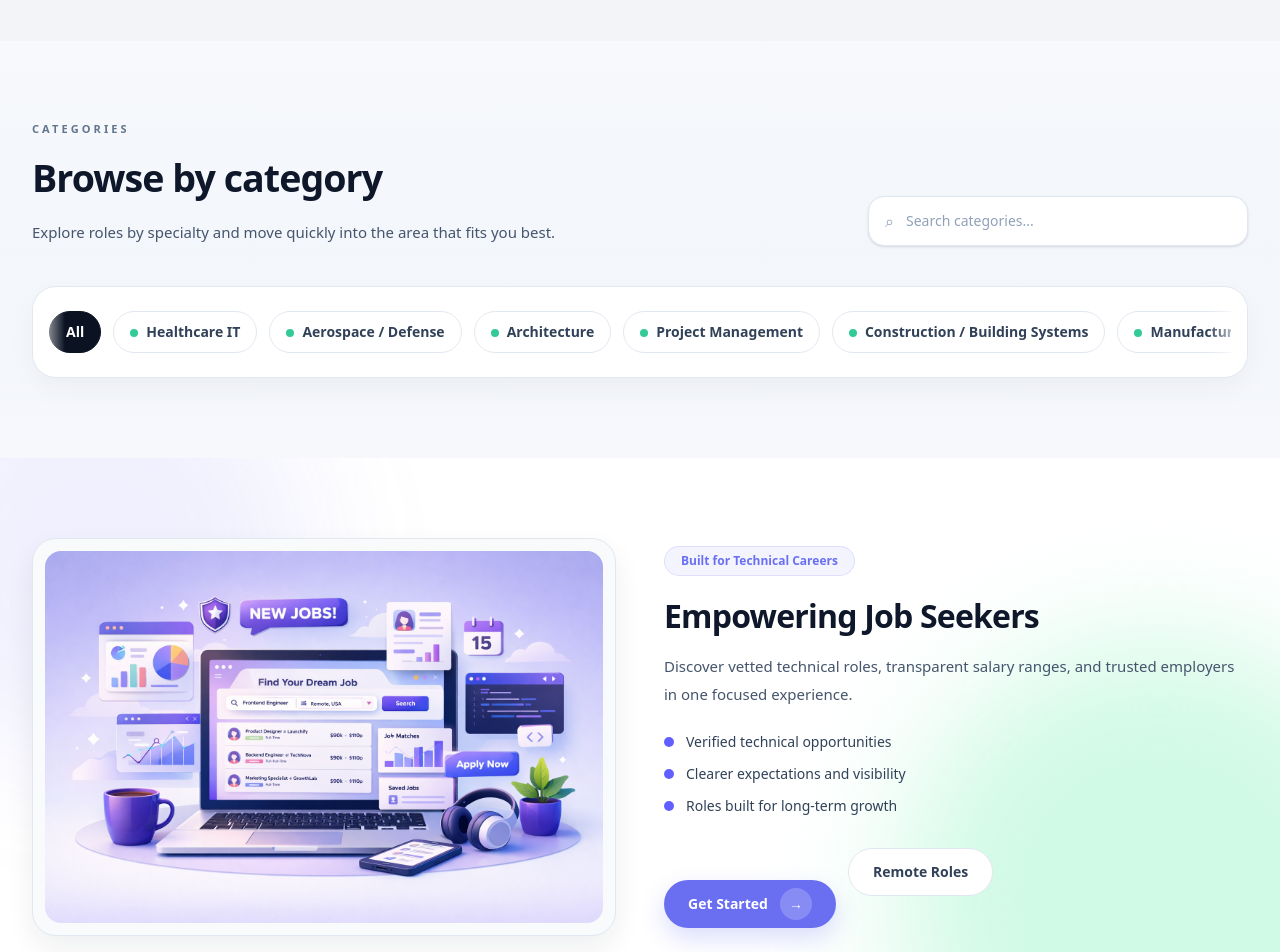
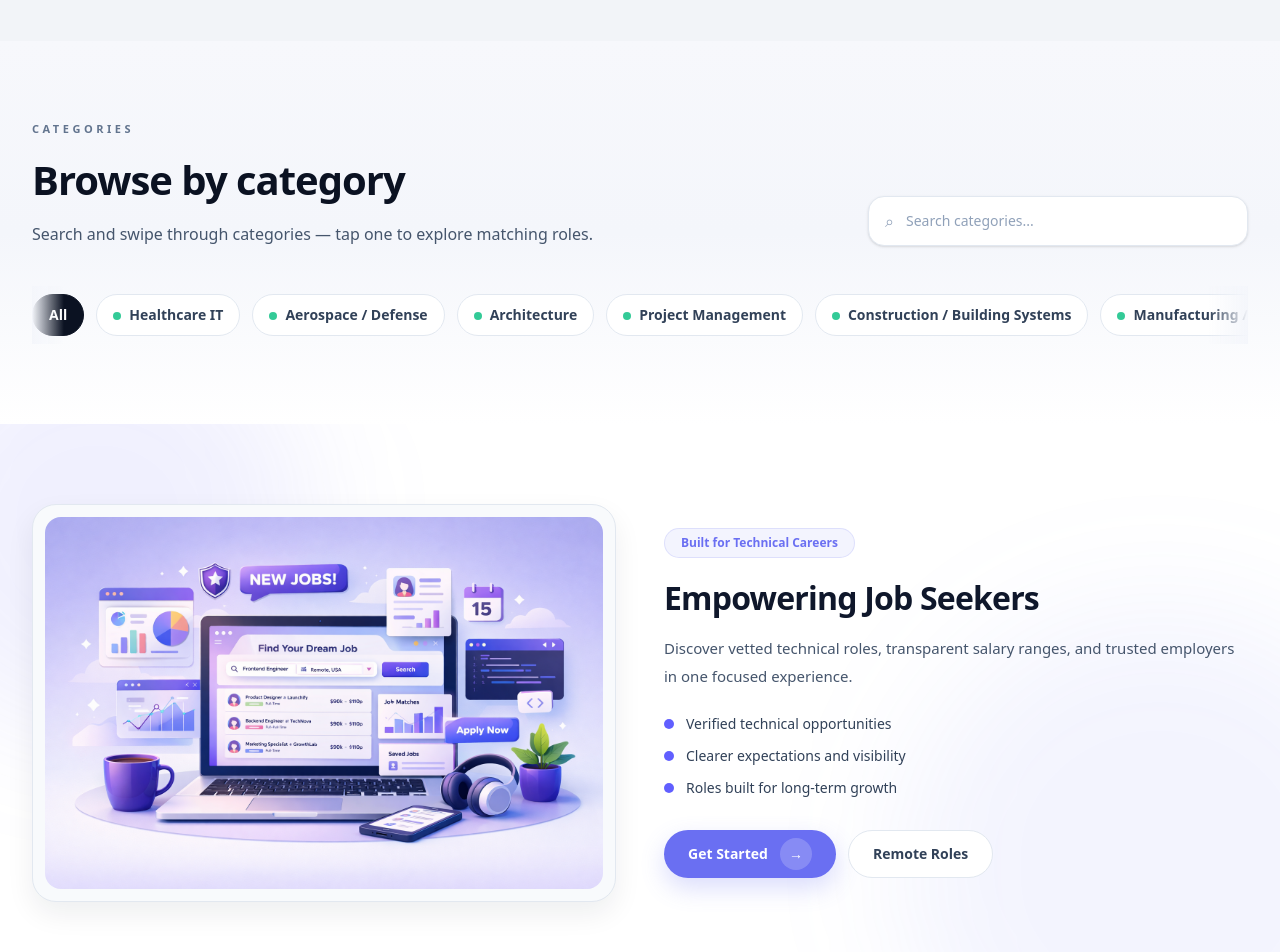
Before and after one commit to adebisidolapo/technicaljobboard, a Next.js app: page / in a window 1280 px wide. Shown: the part 1940-2892 px from the top of the page. Built offline with nearby package versions, Linux system fonts and the light colour scheme; no server answers; the database is empty.

Commit message:
update home page

```diff
--- a/app/page.tsx
+++ b/app/page.tsx
@@ -230,20 +230,24 @@ export default function Home() {
       {/* ================= CATEGORIES ================= */}
 <section
   id="categories"
-        className={`relative overflow-hidden bg-[#F3F6FB] ${sectionPadding}`}
+  className="relative overflow-hidden bg-[#F4F6FB] py-14 sm:py-16 md:py-20"
 >
   <div className="pointer-events-none absolute inset-0">
-          <div className="absolute inset-0 bg-gradient-to-b from-[#F7F9FC] via-[#F3F6FB] to-[#F6F8FC]" />
+    <div className="absolute inset-0 bg-gradient-to-b from-[#F7F8FC] via-[#F4F6FB] to-white" />
   </div>
 
-        <div className={`relative ${container}`}>
+  <div className="relative mx-auto w-full max-w-7xl px-4 sm:px-6 lg:px-8">
     <div className="flex flex-col gap-6 md:flex-row md:items-end md:justify-between">
       <div>
-              <p className={eyebrow}>Categories</p>
-              <h3 className={sectionTitle}>Browse by category</h3>
-              <p className={sectionBody}>
-                Explore roles by specialty and move quickly into the area that
-                fits you best.
+        <p className="text-[11px] font-semibold uppercase tracking-[0.32em] text-slate-500">
+          Categories
+        </p>
+        <h3 className="mt-3 text-[clamp(1.5rem,3.2vw,2.5rem)] font-extrabold tracking-tight text-[#0B1222]">
+          Browse by category
+        </h3>
+        <p className="mt-3 max-w-2xl text-sm text-slate-600 md:text-base">
+          Search and swipe through categories — tap one to explore matching
+          roles.
         </p>
       </div>
 
@@ -282,7 +286,7 @@ export default function Home() {
     </div>
 
     <div className="mt-8 sm:mt-10">
-            <div className="relative rounded-3xl border border-slate-200 bg-white p-4 shadow-[0_12px_28px_rgba(15,23,42,0.04)]">
+      <div className="relative">
         <div className="no-scrollbar flex gap-3 overflow-x-auto scroll-smooth py-2 pr-2 snap-x snap-mandatory">
           <button
             type="button"
@@ -337,11 +341,11 @@ export default function Home() {
         </div>
 
         <div
-                className="pointer-events-none absolute inset-y-0 left-0 w-8 rounded-l-3xl bg-gradient-to-r from-white to-transparent"
+          className="pointer-events-none absolute inset-y-0 left-0 w-8 bg-gradient-to-r from-[#F4F6FB] to-transparent"
           aria-hidden
         />
         <div
-                className="pointer-events-none absolute inset-y-0 right-0 w-10 rounded-r-3xl bg-gradient-to-l from-white to-transparent"
+          className="pointer-events-none absolute inset-y-0 right-0 w-10 bg-gradient-to-l from-[#F4F6FB] to-transparent"
           aria-hidden
         />
       </div>
@@ -360,7 +364,7 @@ export default function Home() {
 <section className={`relative overflow-hidden bg-white ${sectionPadding}`}>
   <div className="pointer-events-none absolute inset-0">
     <div className="absolute -top-28 -left-28 h-[420px] w-[420px] rounded-full bg-[rgba(106,111,242,0.10)] blur-3xl" />
-          <div className="absolute -bottom-36 right-[-140px] h-[520px] w-[520px] rounded-full bg-emerald-100 blur-3xl" />
+    <div className="absolute -bottom-36 right-[-140px] h-[520px] w-[520px] rounded-full bg-[rgba(106,111,242,0.08)] blur-3xl" />
   </div>
 
   <div className={`relative ${container}`}>
@@ -408,13 +412,14 @@ export default function Home() {
           <button
             type="button"
             onClick={() => router.push("/all-jobs")}
-  className="mt-8 inline-flex h-12 items-center gap-3 rounded-xl bg-[var(--brand-purple)] px-6 text-sm font-semibold text-white shadow-[0_10px_24px_rgba(106,111,242,0.24)] transition hover:opacity-95"
+            className="inline-flex h-12 items-center gap-3 rounded-xl bg-[var(--brand-purple)] px-6 text-sm font-semibold text-white shadow-[0_10px_24px_rgba(106,111,242,0.24)] transition hover:opacity-95"
           >
             Get Started
             <span className="inline-flex h-8 w-8 items-center justify-center rounded-full bg-white/20">
               →
             </span>
           </button>
+
           <button
             type="button"
             onClick={() => router.push("/all-jobs?loc=Remote")}
--- a/components/home/FeaturedJobsSection.tsx
+++ b/components/home/FeaturedJobsSection.tsx
@@ -158,8 +158,6 @@ type ApiJob = {
   remote?: boolean;
   salaryMin?: number | null;
   salaryMax?: number | null;
-  currency?: string | null;
-  publishedAt?: string | null;
   company?: { name?: string | null } | null;
   locations?: Array<{
     label?: string | null;
@@ -215,7 +213,14 @@ export default function FeaturedJobsSection() {
   const [loading, setLoading] = useState(true);
 
   const displayJobs = useMemo(() => {
-    return items.length ? items : FALLBACK_FEATURED_JOBS;
+    if (!items.length) return FALLBACK_FEATURED_JOBS;
+
+    const existingIds = new Set(items.map((job) => job.id));
+    const fillerJobs = FALLBACK_FEATURED_JOBS.filter(
+      (job) => !existingIds.has(job.id)
+    );
+
+    return [...items, ...fillerJobs].slice(0, 12);
   }, [items]);
 
   useEffect(() => {
@@ -239,17 +244,11 @@ export default function FeaturedJobsSection() {
         const apiItems: ApiJob[] = data?.items ?? [];
         const mapped = apiItems.map(toCardJob);
 
-        if (!cancelled) {
-          setItems(mapped);
-        }
+        if (!cancelled) setItems(mapped);
       } catch {
-        if (!cancelled) {
-          setItems([]);
-        }
+        if (!cancelled) setItems([]);
       } finally {
-        if (!cancelled) {
-          setLoading(false);
-        }
+        if (!cancelled) setLoading(false);
       }
     }
 
```
Lines whose indentation alone changed are shown as unchanged.
